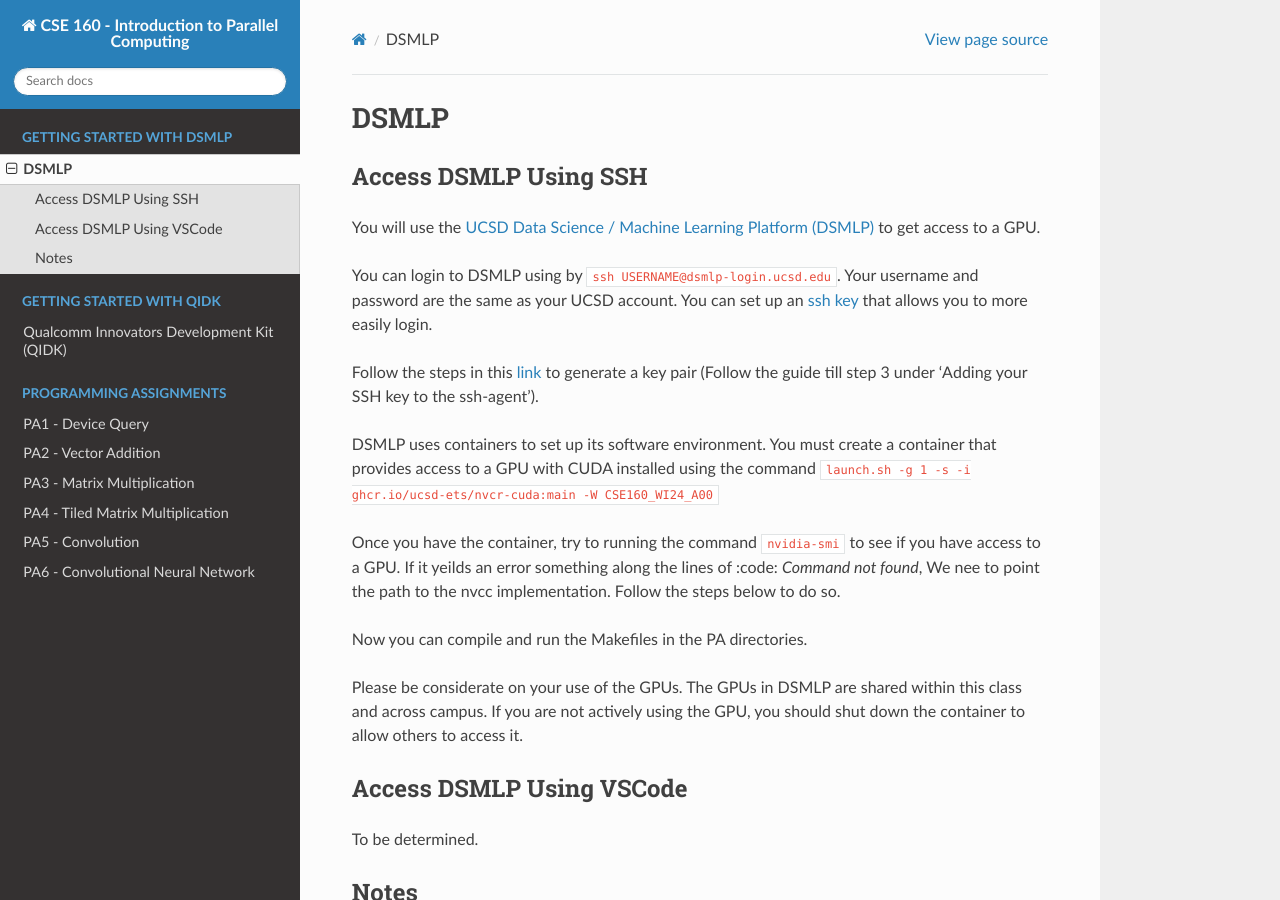
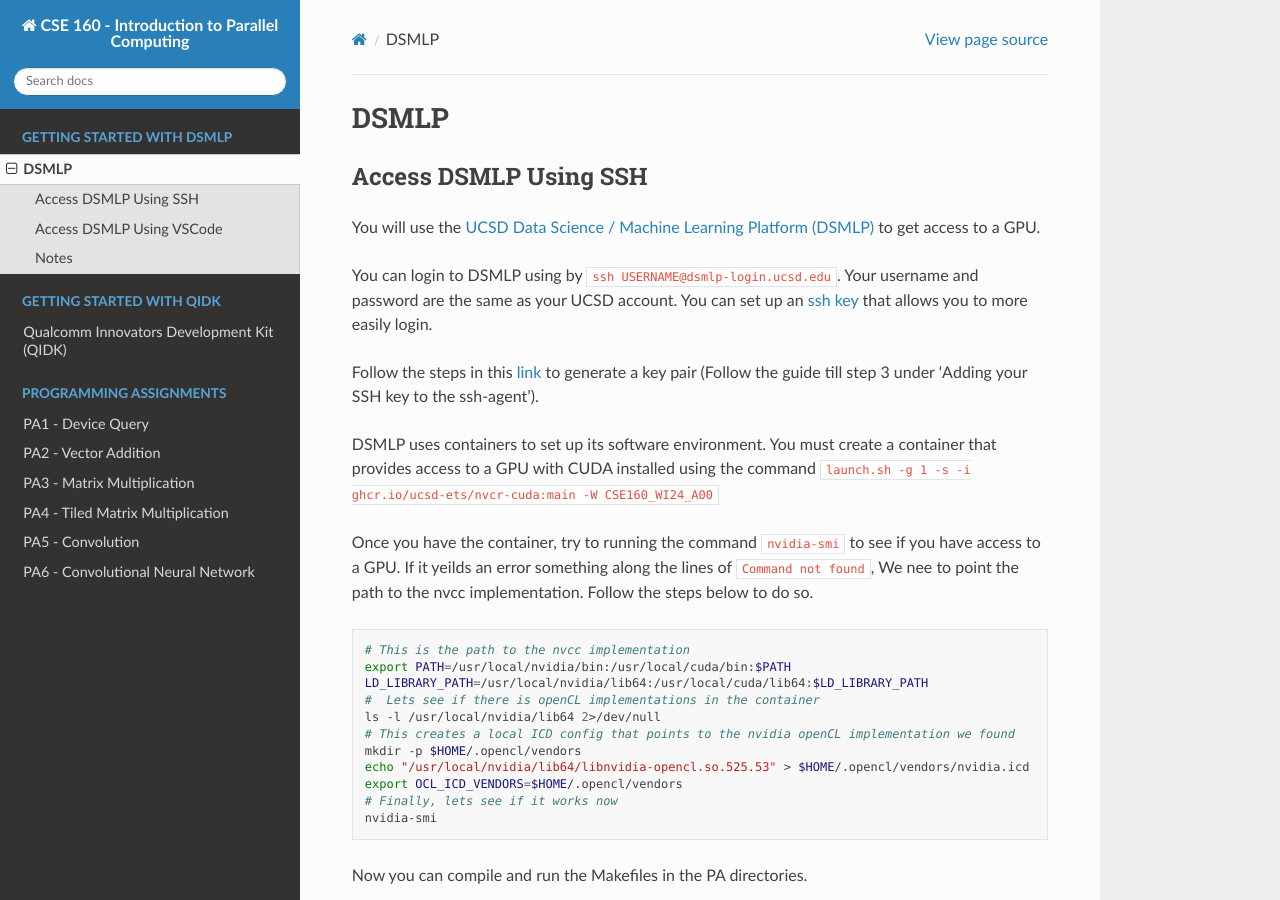
Before and after one commit to KastnerRG/cse160-docs, a Sphinx documentation site: the page built from docs/source/DSMLP.rst, in a window 1280 px wide and 900 px high. Built offline with Sphinx 7.4.7 and the Read the Docs theme 3.1.0, drawn with Linux system fonts in a browser that asks for light colours; formulas are drawn with MathJax 3.

Commit message:
Fix: dsmlp path fix

```diff
--- a/docs/source/DSMLP.rst
+++ b/docs/source/DSMLP.rst
@@ -13,22 +13,19 @@ Follow the steps in this `link <https://docs.github.com/en/authentication/connec
 DSMLP uses containers to set up its software environment. You must create a container that provides access to a GPU with CUDA installed using the command :code:`launch.sh -g 1 -s -i ghcr.io/ucsd-ets/nvcr-cuda:main -W CSE160_WI24_A00`
 
 Once you have the container, try to running the command :code:`nvidia-smi` to see if you have access to a GPU.
-If it yeilds an error something along the lines of :code: `Command not found`, We nee to point the path to the nvcc implementation. Follow the steps below to do so.
+If it yeilds an error something along the lines of :code:`Command not found`, We nee to point the path to the nvcc implementation. Follow the steps below to do so.
 
 .. code-block:: bash
+
     # This is the path to the nvcc implementation
     export PATH=/usr/local/nvidia/bin:/usr/local/cuda/bin:$PATH
-
     LD_LIBRARY_PATH=/usr/local/nvidia/lib64:/usr/local/cuda/lib64:$LD_LIBRARY_PATH
-
     #  Lets see if there is openCL implementations in the container
     ls -l /usr/local/nvidia/lib64 2>/dev/null
-
-    # It creates a local ICD config that points to the nvidia openCL implementation we found
+    # This creates a local ICD config that points to the nvidia openCL implementation we found
     mkdir -p $HOME/.opencl/vendors
     echo "/usr/local/nvidia/lib64/libnvidia-opencl.so.525.53" > $HOME/.opencl/vendors/nvidia.icd
     export OCL_ICD_VENDORS=$HOME/.opencl/vendors
-
     # Finally, lets see if it works now
     nvidia-smi
 
```
